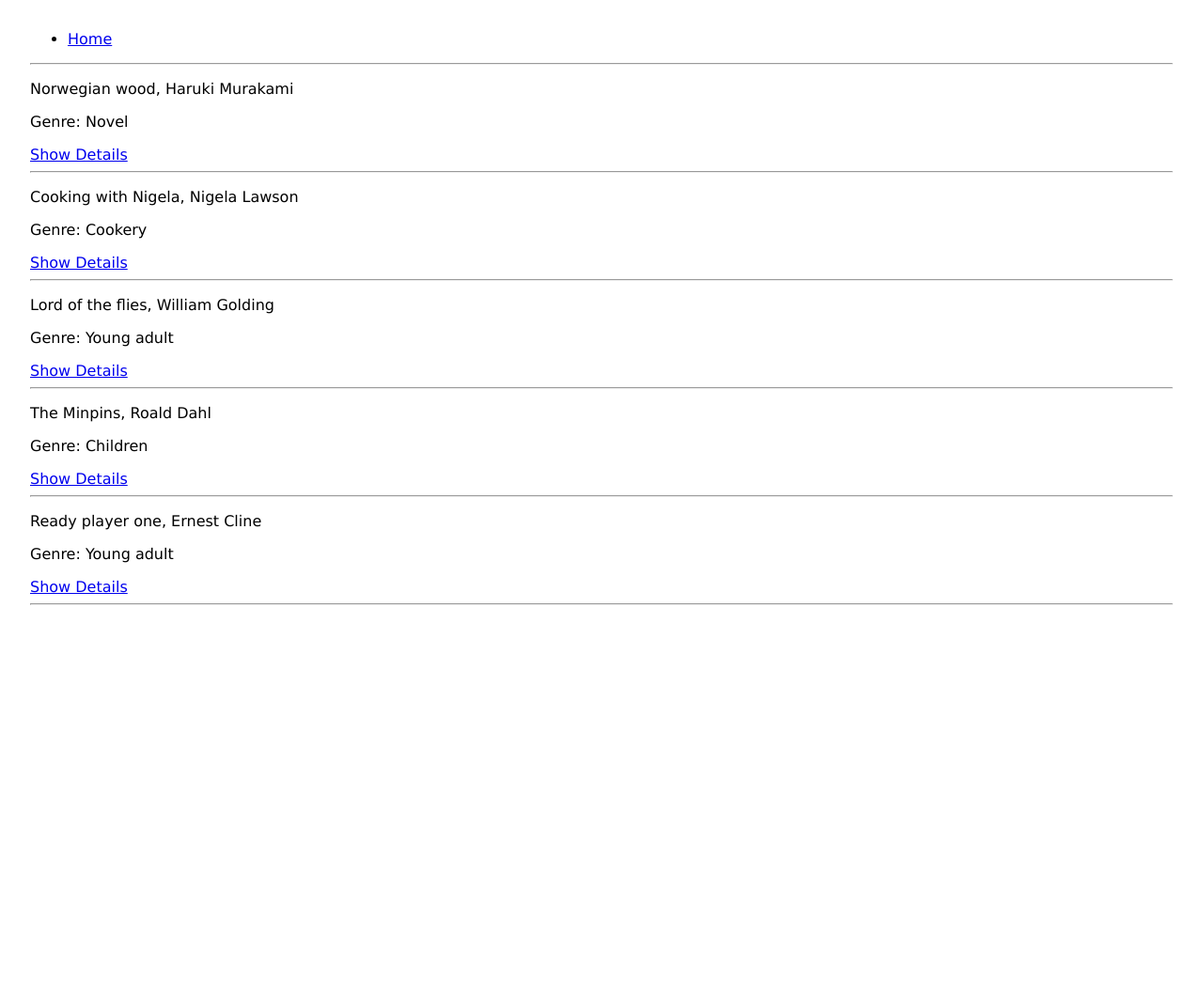
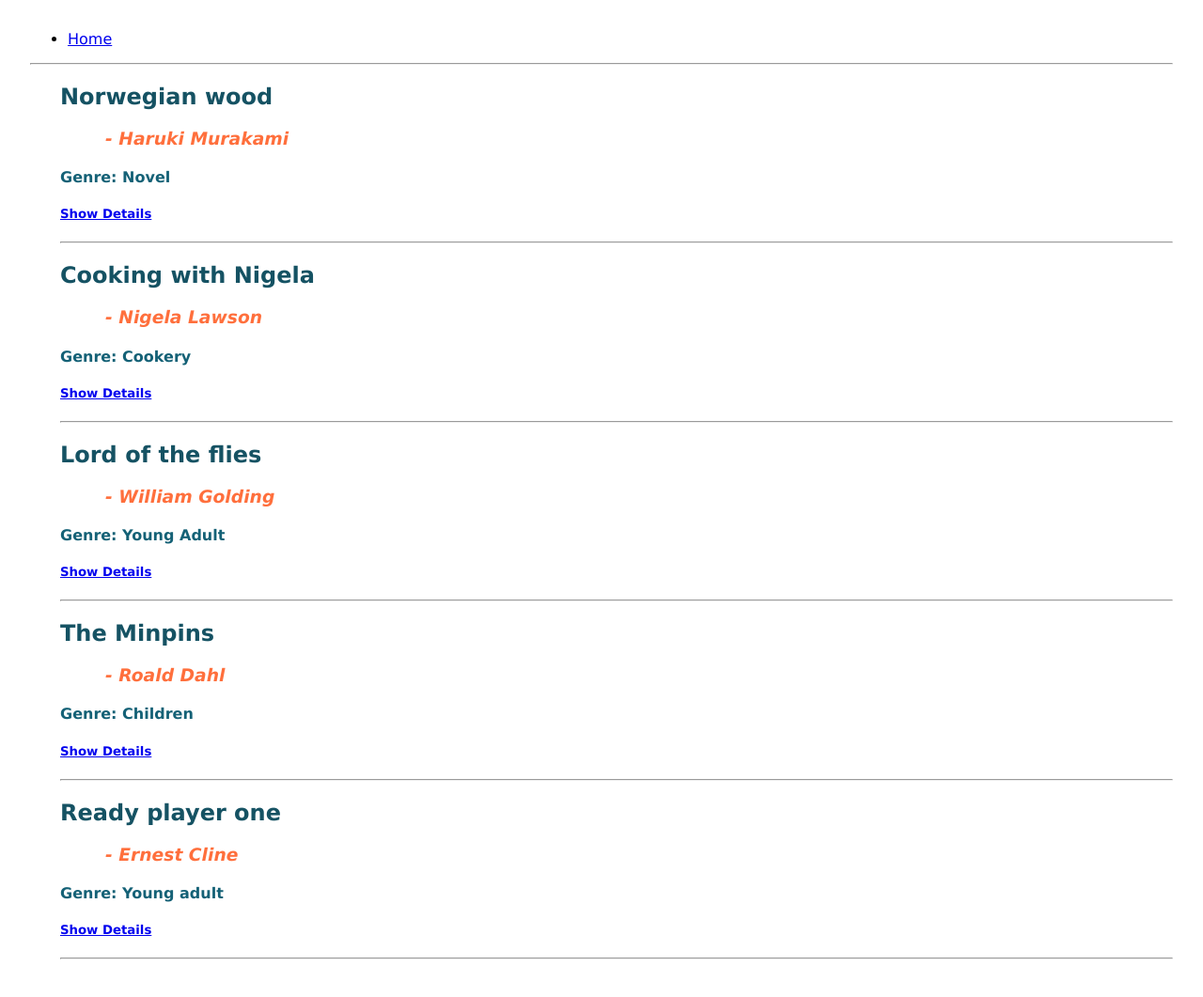
Before and after one commit to taksgarby/library_task, a Flask app: page /books in a window 1280 px wide. Shown: the whole page at 94% size. Before the commit the page ends 644 px from the top, so only its background shows below. Run offline with Flask 2, Linux system fonts and the light colour scheme.

Commit message:
seventh commit

```diff
--- a/models/books.py
+++ b/models/books.py
@@ -3,7 +3,7 @@
 
 book1 = Book("Norwegian wood", "Haruki Murakami", "Novel", True, datetime.date(2022, 10, 10))
 book2 = Book("Cooking with Nigela", "Nigela Lawson", "Cookery", False, datetime.date(2022, 10, 1))
-book3 = Book("Lord of the flies", "William Golding", "Young adult", False, datetime.date(2022, 10, 10))
+book3 = Book("Lord of the flies", "William Golding", "Young Adult", False, datetime.date(2022, 10, 10))
 book4 = Book("The Minpins", "Roald Dahl", "Children", True,  datetime.date(2022, 10, 20))
 book5 = Book("Ready player one", "Ernest Cline", "Young adult",  False, datetime.date(2022, 10, 10))
 # book1 = Book("Norwegian wood", "Haruki Murakami", "novel", True)
--- a/static/style.css
+++ b/static/style.css
@@ -32,9 +32,24 @@
 .choice a {
     text-decoration: none;
     font-size: 1.2rem;
-    color: darkslategrey;
+    color: ;
 }
 
-.book-list h1 {
-    font-size: 2rem;
+.book-list {
+    padding-left: 2rem;
+    margin: 0;
 }
+
+.book-list h2 {
+    color: #155263;
+
+}
+
+.book-list h3 {
+    font-style: italic;
+    margin-left: 3rem;
+}
+
+.book-list h4 {
+    color:#146176;
+}
--- a/templates/book.html
+++ b/templates/book.html
@@ -1,7 +1,7 @@
 {% extends "base.html" %}
 
 {% block content %}
-<div class="book-list">
+<div class="book-detail">
     <h1><b>{{book.title}}</b></h1>
 
         <h3 class="author">Author(s): {{book.author}}</h3>
--- a/templates/index.html
+++ b/templates/index.html
@@ -3,10 +3,15 @@
 {% block content %}
     {% for book in books %}
 
-        <div>
-            <p>{{book.title}}, {{book.author}}</p>
-            <p>Genre: {{book.genre}}</p>
-            <a href="/books/{{books.index(book)}}">Show Details</a>
+        <div class="book-list">
+            <!-- <p class="book-title"></p>
+            <p class="book-author"> </p>
+            <p class="book-genre"></p>
+             -->
+            <h2>{{book.title}}</h2>
+            <h3>- {{book.author}}</h3>
+            <h4>Genre: {{book.genre}}</h4>
+            <h5><a href="/books/{{books.index(book)}}">Show Details</a></h5>
             <hr>
         </div>
     {% endfor %}
```
